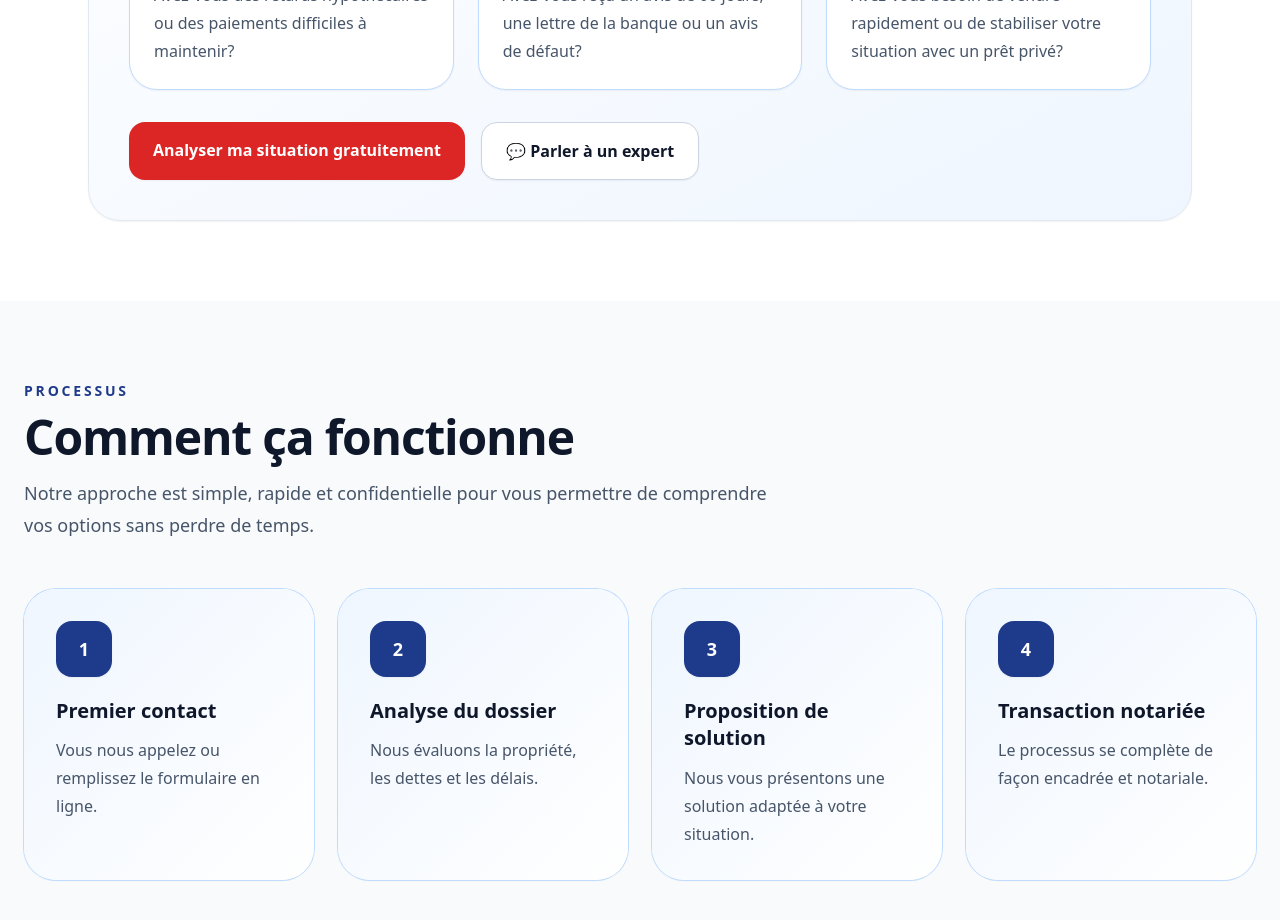
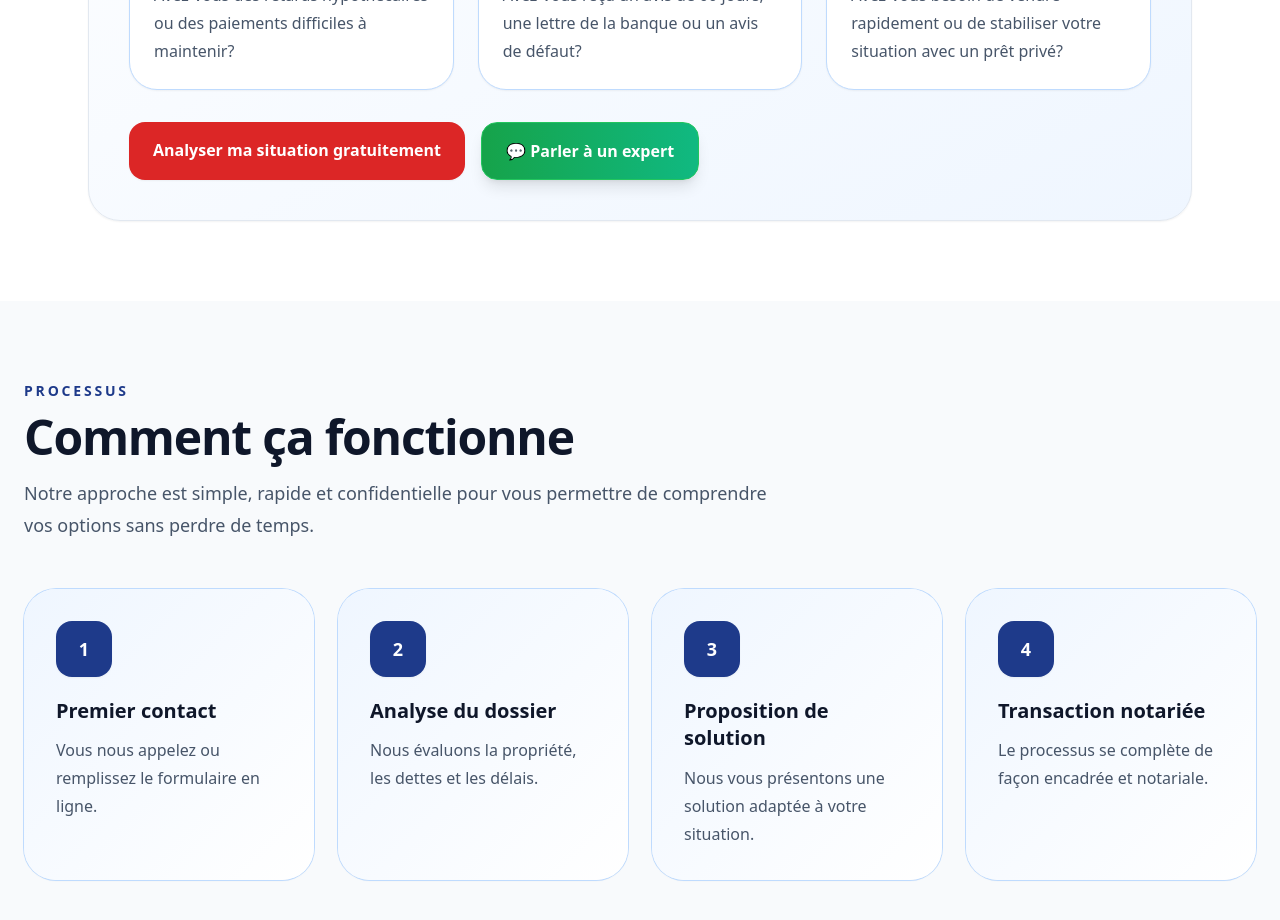
Before and after one commit to malekmezidi-cpu/propriosecur-site, a Next.js app: page / in a window 1280 px wide. Shown: the part 3000-3920 px from the top of the page. Built offline with nearby package versions, Linux system fonts and the light colour scheme.

Commit message:
Update page.tsx

```diff
--- a/app/page.tsx
+++ b/app/page.tsx
@@ -690,7 +690,7 @@ Source: Popup - Parler à un expert maintenant`
                 <button
                   type="button"
                   onClick={() => setIsChatOpen(true)}
-                  className="inline-flex rounded-2xl border border-slate-300 bg-white px-6 py-4 text-base font-semibold text-slate-900 shadow-sm transition hover:bg-slate-50"
+                  className="inline-flex rounded-2xl border border-green-500 bg-gradient-to-r from-green-600 to-emerald-500 px-6 py-4 text-base font-semibold text-white shadow-lg transition duration-300 hover:-translate-y-0.5 hover:from-green-700 hover:to-emerald-600 hover:shadow-xl"
                 >
                   💬 Parler à un expert
                 </button>
@@ -1816,7 +1816,7 @@ Source: Popup - Parler à un expert maintenant`
                     setIsPopupOpen(false);
                     setIsChatOpen(true);
                   }}
-                  className="inline-flex min-w-[260px] justify-center rounded-2xl border border-slate-300 bg-white px-8 py-4 text-base font-bold text-slate-900 shadow-sm transition hover:bg-slate-50"
+                  className="inline-flex min-w-[260px] justify-center rounded-2xl border border-green-500 bg-gradient-to-r from-green-600 to-emerald-500 px-8 py-4 text-base font-bold text-white shadow-lg transition duration-300 hover:-translate-y-0.5 hover:from-green-700 hover:to-emerald-600 hover:shadow-xl"
                 >
                   💬 Parler à un expert
                 </button>
```
